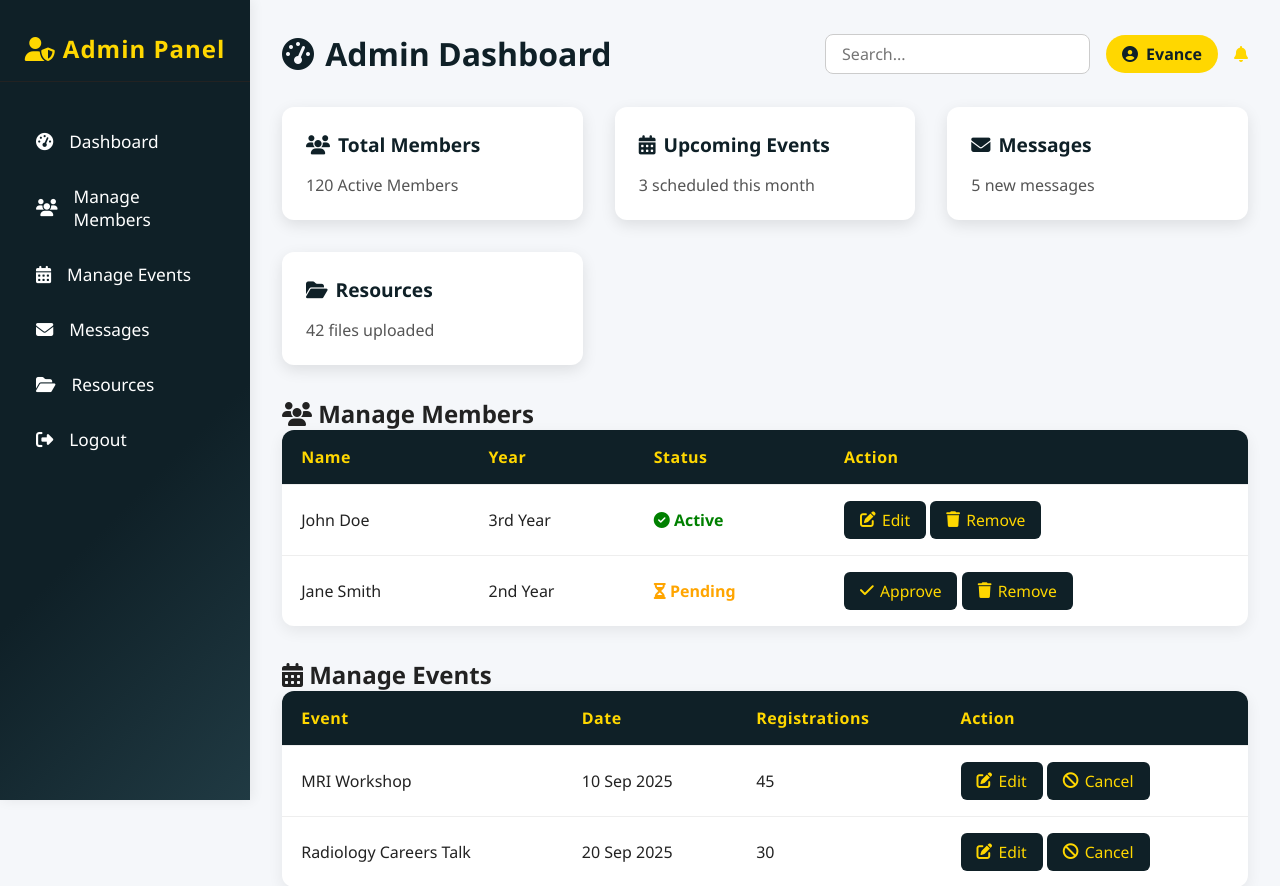
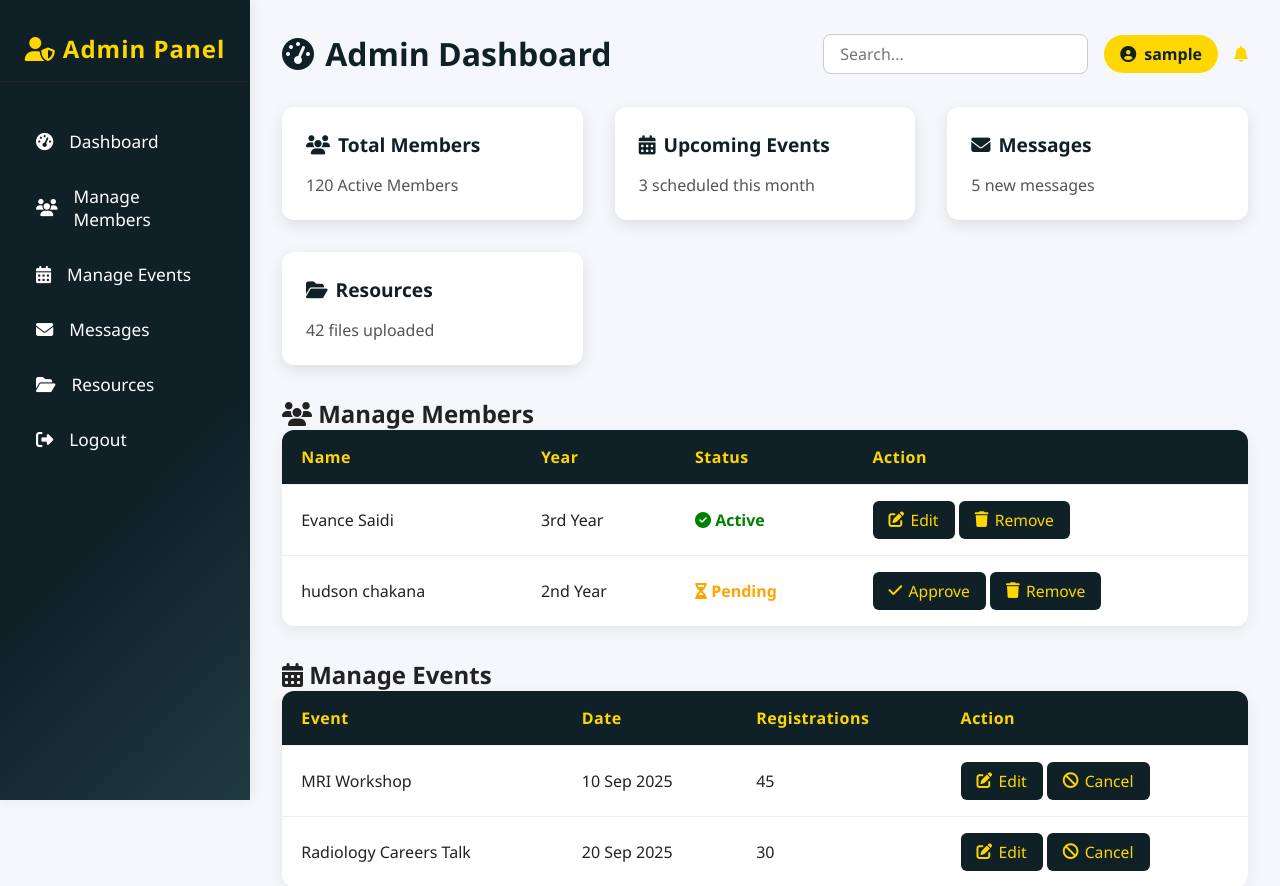
Before and after one commit to Techelm/msomi, a Flask app: template templates/adminportal.html in a window 1280 px wide. Shown: the top 886 px of the page. Run offline with Flask 3, Linux system fonts and the light colour scheme; the template is opened without the code that fills it: most values are stand-ins (such as "Sample title", 1, 10 or a date in 2020).

Commit message:
added admmin function

```diff
--- a/templates/adminportal.html
+++ b/templates/adminportal.html
@@ -20,7 +20,7 @@
       <a href="#"><i class="fas fa-calendar-alt"></i> Manage Events</a>
       <a href="#"><i class="fas fa-envelope"></i> Messages</a>
       <a href="#"><i class="fas fa-folder-open"></i> Resources</a>
-      <a href="#"><i class="fas fa-sign-out-alt"></i> Logout</a>
+      <a href="logout"><i class="fas fa-sign-out-alt"></i> Logout</a>
     </nav>
   </aside>
 
@@ -30,7 +30,7 @@
       <h1><i class="fas fa-tachometer-alt"></i> Admin Dashboard</h1>
       <div style="display: flex; align-items: center; gap: 1rem;">
         <input type="text" placeholder="Search..." style="padding:0.5rem 1rem; border-radius:8px; border:1px solid #ccc;">
-        <span class="admin-badge"><i class="fas fa-user-circle"></i> Evance</span>
+        <span class="admin-badge"><i class="fas fa-user-circle"></i> {{ username }}</span>
         <a href="#" style="color:#ffd700;"><i class="fas fa-bell"></i></a>
       </div>
     </header>
@@ -69,7 +69,8 @@
         </thead>
         <tbody>
           <tr>
-            <td>John Doe</td>
+
+            <td>Evance Saidi</td>
             <td>3rd Year</td>
             <td><span style="color:green;font-weight:bold;"><i class="fas fa-check-circle"></i> Active</span></td>
             <td>
@@ -78,7 +79,7 @@
             </td>
           </tr>
           <tr>
-            <td>Jane Smith</td>
+            <td>hudson chakana</td>
             <td>2nd Year</td>
             <td><span style="color:orange;font-weight:bold;"><i class="fas fa-hourglass-half"></i> Pending</span></td>
             <td>
--- a/templates/register.html
+++ b/templates/register.html
@@ -21,6 +21,10 @@
         <i class="fas fa-lock"></i>
         <input type="password" placeholder="Password" name="password" required>
       </div>
+      <div class="input-group">
+        <i class="fas fa-lock"></i>
+        <input type="checkbox" value="admin" name="admin" required>
+      </div>
       <button class="login-btn" type="submit"><i class="fas fa-sign-in-alt"></i> Regester</button>
       {% for message in get_flashed_messages()%}
       <p>{{message}}</p>
```
